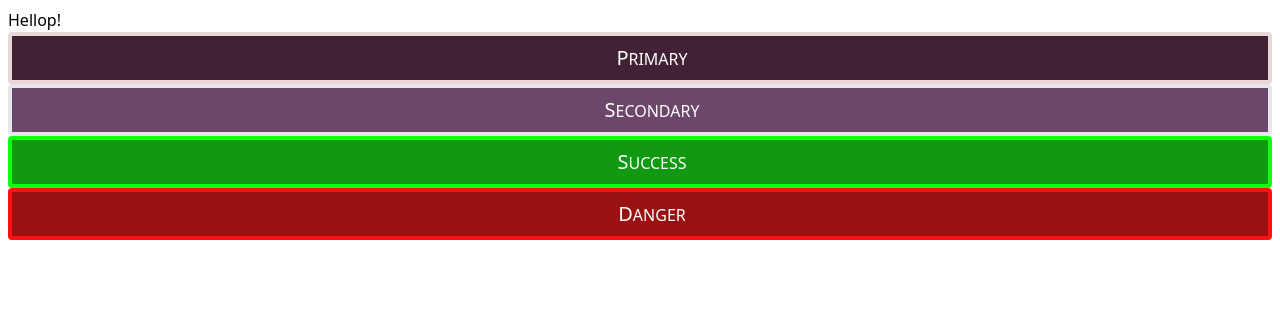
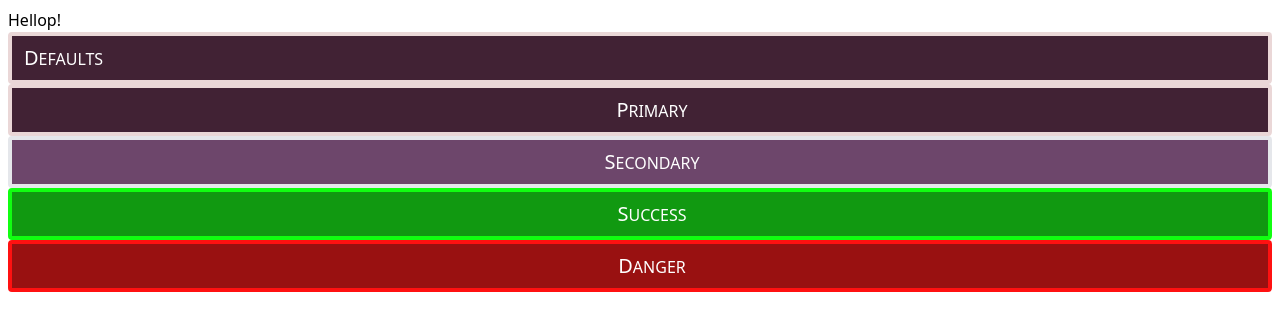
Before and after one commit to TomBebb/rick-morty-100-years, a Vue app: page / in a window 1280 px wide. Shown: the top 330 px of the page. Built offline with nearby package versions, Linux system fonts and the light colour scheme; some icons are missing.

Commit message:
Add default view

```diff
--- a/src/App.vue
+++ b/src/App.vue
@@ -5,6 +5,7 @@ import MyButton from './components/MyButton.vue'
 <template>
   <div class="p-2 flex flex-col h-screen w-full b">
     <div>Hellop!</div>
+    <MyButton>Defaults</MyButton>
     <MyButton color="primary" align="center" icon="mdi:tick">Primary</MyButton>
     <MyButton color="secondary" align="center" icon="mdi:tick"
       >Secondary</MyButton
--- a/src/components/MyButton.vue
+++ b/src/components/MyButton.vue
@@ -1,12 +1,10 @@
 <script setup lang="ts">
 import { Icon } from '@iconify/vue'
 import type { ColorKind, TextAlign } from '../models'
-const {
-  icon,
-  color = 'primary',
-  align = 'left',
-  ...props
-} = defineProps<{ icon?: string; color?: ColorKind; align?: TextAlign }>()
+const { icon, color, align, ...props } = withDefaults(
+  defineProps<{ icon?: string; color?: ColorKind; align?: TextAlign }>(),
+  { color: 'primary', align: 'left' }
+)
 
 const emit = defineSlots<{ click: [MouseEvent] }>()
 </script>
@@ -17,10 +15,7 @@ const emit = defineSlots<{ click: [MouseEvent] }>()
     v-bind="props"
   >
     <Icon v-if="icon" :icon />
-    <div
-      class="flex-1 uppercase first-letter:text-xl"
-      :class="`text-${align ?? 'left'}`"
-    >
+    <div class="flex-1 uppercase first-letter:text-xl" :class="`text-${align}`">
       <slot />
     </div>
   </button>
```
